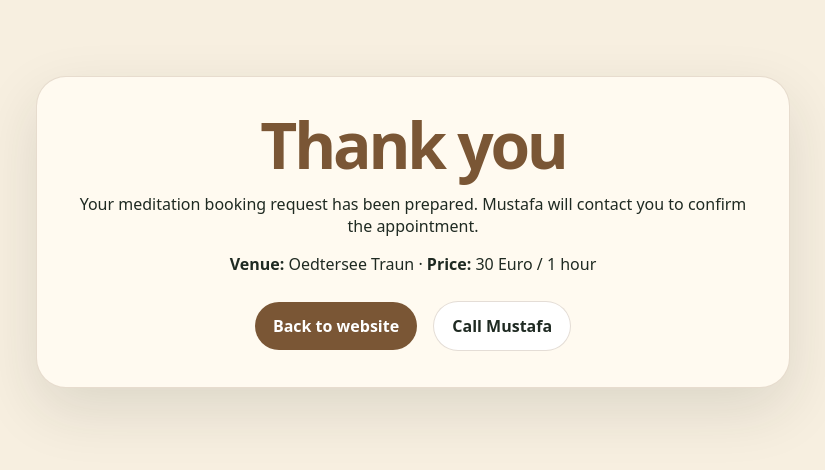
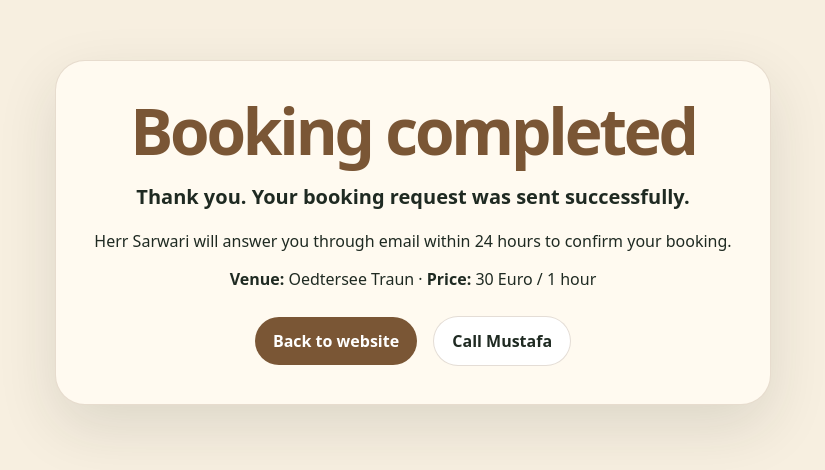
Before and after one commit to sarwari25/meditation, a plain HTML site: page thanks.html in a window 1280 px wide. Shown: the part 192-662 px from the top of the page, without its empty margins (227-1052 px from the left). Drawn offline with Linux system fonts and the light colour scheme.

Commit message:
Update booking confirmation page

```diff
--- a/thanks.html
+++ b/thanks.html
@@ -3,17 +3,18 @@
 <head>
   <meta charset="UTF-8">
   <meta name="viewport" content="width=device-width, initial-scale=1.0">
-  <title>Thank You | Mustafa Meditation</title>
+  <title>Booking Completed | Mustafa Meditation</title>
   <style>
     body{margin:0;min-height:100vh;display:grid;place-items:center;font-family:system-ui,-apple-system,Segoe UI,Arial,sans-serif;background:#f7efe0;color:#1f2a22;padding:24px;text-align:center}
-    .card{max-width:680px;background:#fffaf0;border:1px solid rgba(122,86,53,.18);border-radius:30px;padding:36px;box-shadow:0 22px 60px rgba(31,42,34,.12)}
-    h1{font-size:clamp(34px,7vw,64px);line-height:1;letter-spacing:-.05em;margin:0 0 14px;color:#7a5635}.btn{display:inline-flex;margin:10px 6px 0;padding:13px 18px;border-radius:999px;text-decoration:none;font-weight:900;background:#7a5635;color:#fff}.soft{background:#fff;border:1px solid rgba(122,86,53,.2);color:#1f2a22}
+    .card{max-width:760px;background:#fffaf0;border:1px solid rgba(122,86,53,.18);border-radius:30px;padding:38px;box-shadow:0 22px 60px rgba(31,42,34,.12)}
+    h1{font-size:clamp(34px,7vw,64px);line-height:1;letter-spacing:-.05em;margin:0 0 14px;color:#7a5635}.big{font-size:20px;font-weight:850}.btn{display:inline-flex;margin:10px 6px 0;padding:13px 18px;border-radius:999px;text-decoration:none;font-weight:900;background:#7a5635;color:#fff}.soft{background:#fff;border:1px solid rgba(122,86,53,.2);color:#1f2a22}
   </style>
 </head>
 <body>
   <div class="card">
-    <h1>Thank you</h1>
-    <p>Your meditation booking request has been prepared. Mustafa will contact you to confirm the appointment.</p>
+    <h1>Booking completed</h1>
+    <p class="big">Thank you. Your booking request was sent successfully.</p>
+    <p>Herr Sarwari will answer you through email within 24 hours to confirm your booking.</p>
     <p><strong>Venue:</strong> Oedtersee Traun · <strong>Price:</strong> 30 Euro / 1 hour</p>
     <a class="btn" href="index.html">Back to website</a>
     <a class="btn soft" href="tel:+4367761795073">Call Mustafa</a>
```
